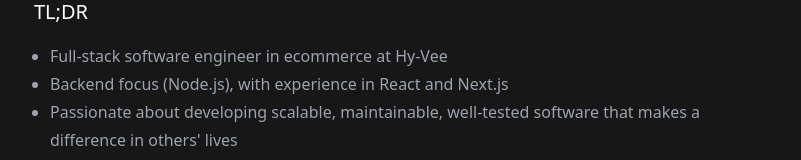
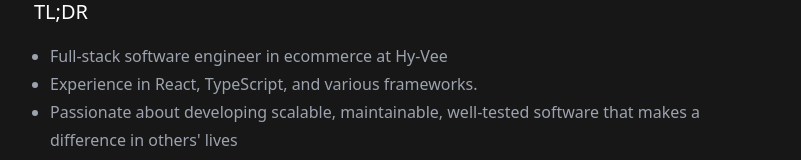
Before and after one commit to brodyd795/personal-site, a Next.js app: page / in a window 1280 px wide. Shown: the part 324-484 px from the top of the page, without its empty margins (238-1039 px from the left). Built offline with nearby package versions, Linux system fonts and the light colour scheme.

Commit message:
update tldr too

```diff
--- a/components/about.tsx
+++ b/components/about.tsx
@@ -46,7 +46,7 @@ export const About = (): JSX.Element => {
 				<H2>TL;DR</H2>
 				<ul className={'list-disc ml-4 mt-4 leading-7 text-gray-400'}>
 					<li>Full-stack software engineer in ecommerce at Hy-Vee</li>
-					<li>Backend focus (Node.js), with experience in React and Next.js</li>
+					<li>Experience in React, TypeScript, and various frameworks.</li>
 					<li>{`Passionate about developing scalable, maintainable, well-tested software that makes a difference in others' lives`}</li>
 					<li>
 						Degrees from Iowa State University
```
